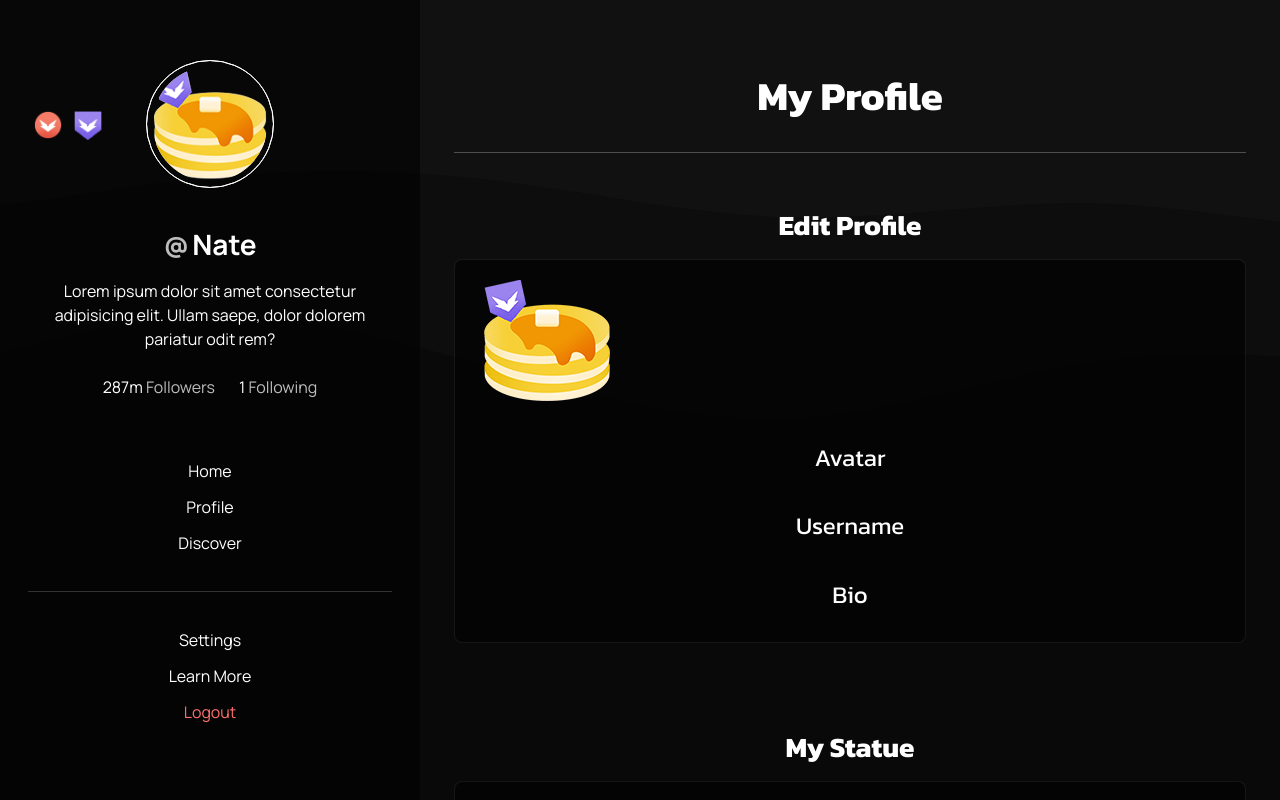
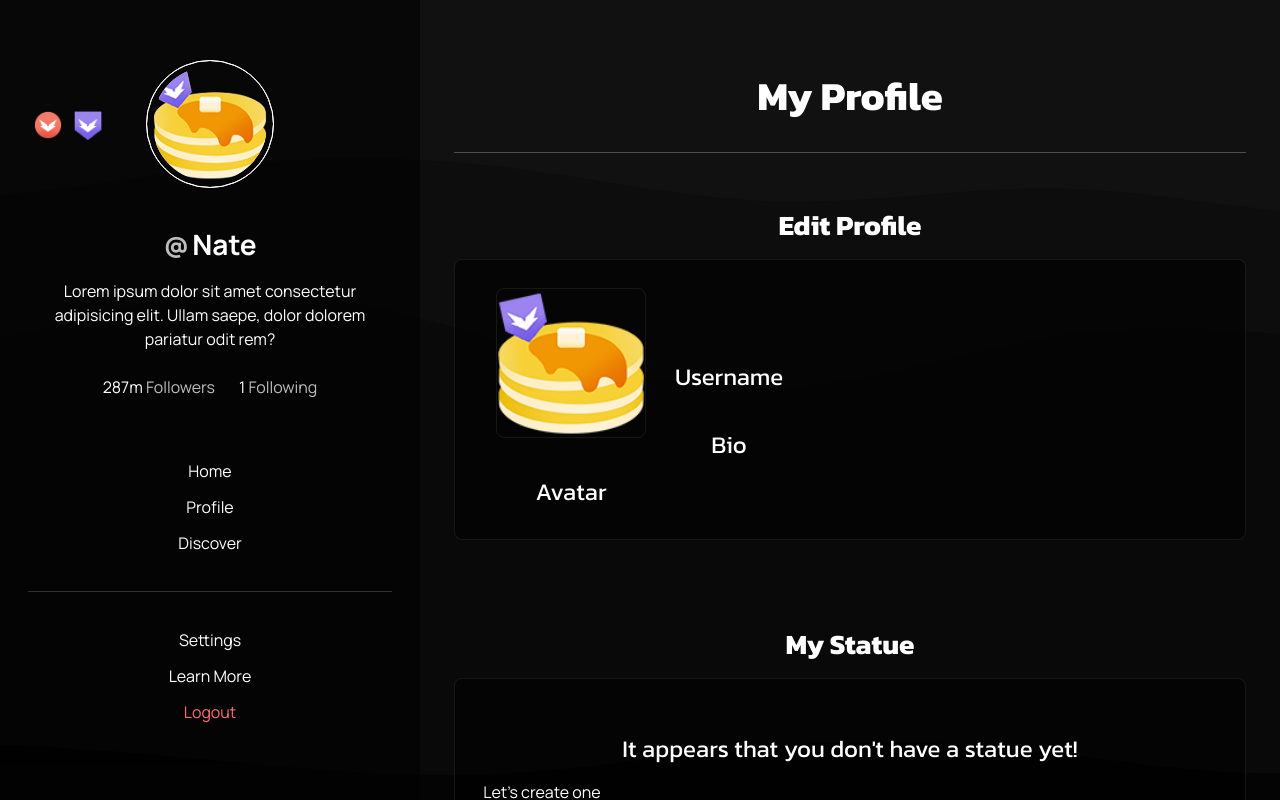
Before and after one commit to TDG-Org/Statue-Status, a React (Create React App) app in the folder client/: page /profile in a window 1280 px wide. Shown: the top 800 px of the page. Built offline with nearby package versions, Linux system fonts and the light colour scheme.

Commit message:
added styles for the avatar section

```diff
--- a/client/src/pages/Profile/ProfilePage.scss
+++ b/client/src/pages/Profile/ProfilePage.scss
@@ -2,3 +2,42 @@
 
 // SCSS Variables
 @import "../../sass/variables.scss";
+
+// Edit Profile Section
+.profile-sect {
+  .pallet {
+    .container {
+      display: flex;
+      flex-direction: row;
+      align-items: center;
+      gap: 1rem;
+     .profile-sect-avatar {
+      display: flex;
+      flex-direction: column;
+      .profile-sect-avatar-content {
+        display: flex;
+        justify-content: center;
+        align-items: center;
+        position: relative;
+        width: 150px;
+        border: 1px solid $low-dark-clr;
+        margin: .8rem;
+        margin-bottom: 0;
+        border-radius: 8px;
+        .avatar-edit-overlay {
+          display: none;
+          position: absolute;
+          top: 0;
+          left: 0;
+          width: 100%;
+          height: 100%;
+          background: rgba(0, 0, 0, 0.500);
+        }
+        img {
+          width: 100%;
+        }
+      }
+     }
+    }
+  }
+}
```
